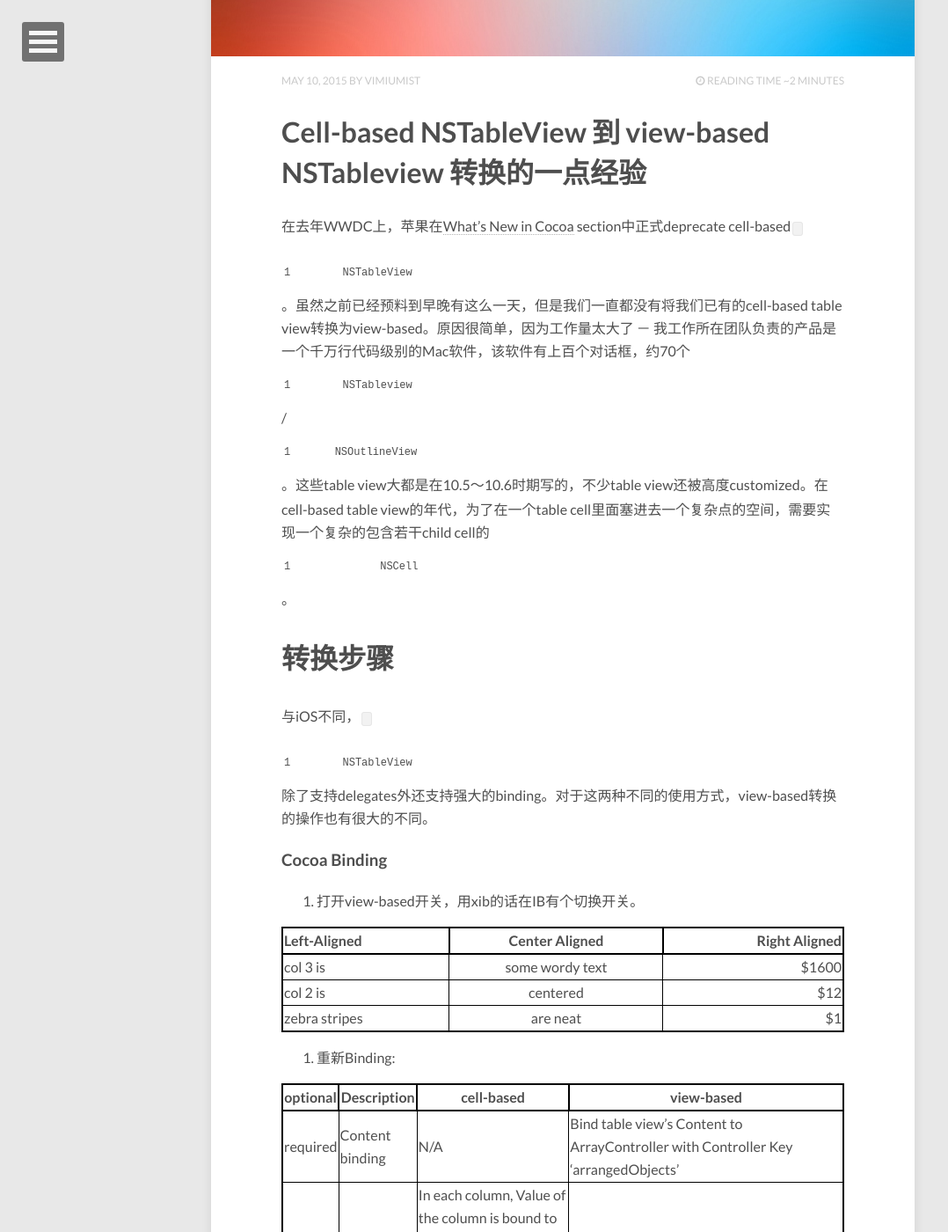
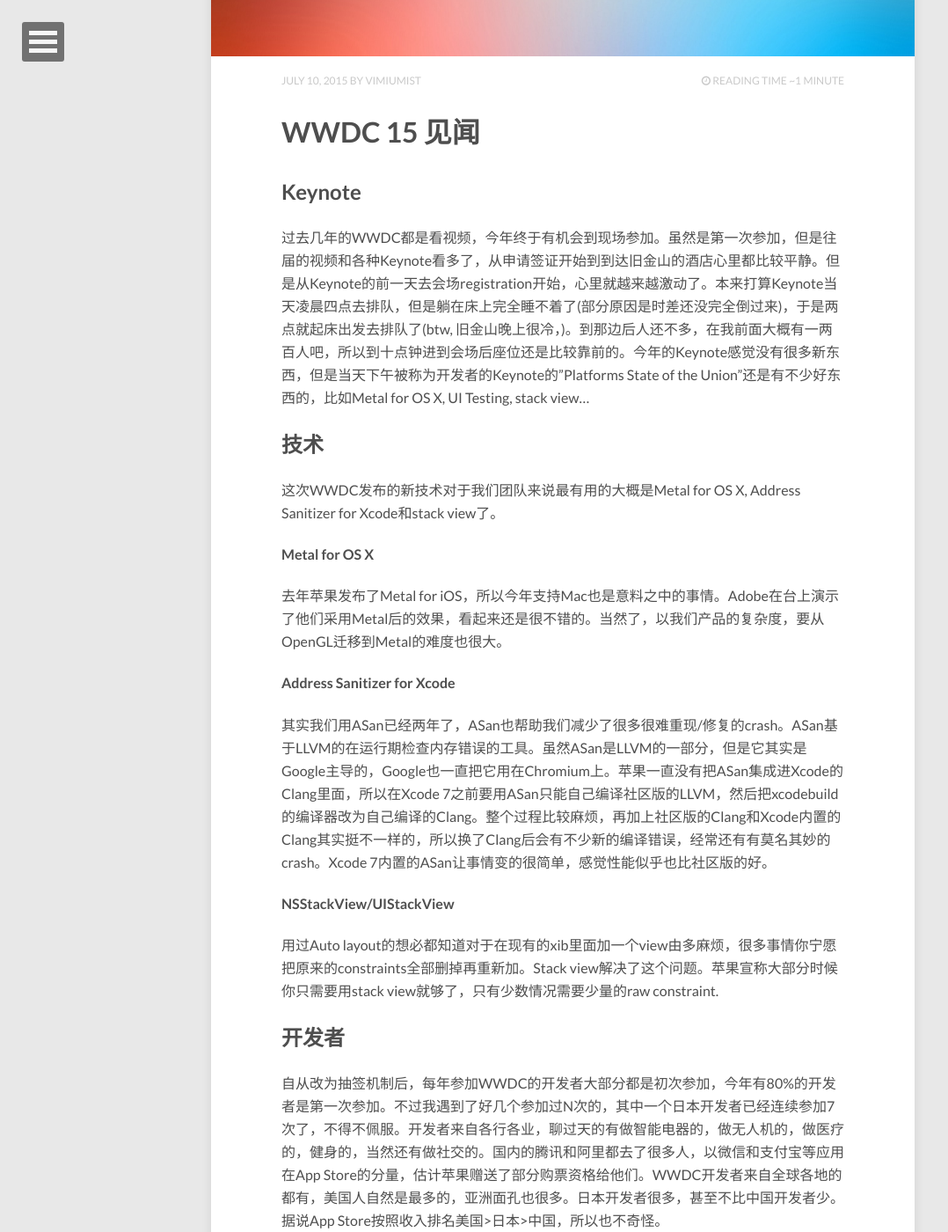
Before and after one commit to beretboat/beretboat.github.io, a Jekyll site: the page built from index.html, in a window 1280 px wide and 1400 px high, scrolled down 837 px. Shown: the whole window at 88% size, without its empty margins (0-1078 px from the left). Built offline with Jekyll 4.4.1, drawn with Linux system fonts in a browser that asks for light colours; nearby versions of some CDN libraries; the list of posts is cut into pages by our own code; some of the changed text lies outside the part shown.

Commit message:
WWDC post

```diff
--- /dev/null
+++ b/_posts/2015-07-10-wwdc15.md
@@ -0,0 +1,30 @@
+---
+layout: post
+title: WWDC 15 见闻
+description: ""
+modified: 2015-07-21
+tags: [WWDC Apple OSX]
+image:
+  feature: abstract-3.jpg
+  credit: dargadgetz
+  creditlink: http://www.dargadgetz.com/ios-7-abstract-wallpaper-pack-for-iphone-5-and-ipod-touch-retina/
+---
+
+##Keynote
+过去几年的WWDC都是看视频，今年终于有机会到现场参加。虽然是第一次参加，但是往届的视频和各种Keynote看多了，从申请签证开始到到达旧金山的酒店心里都比较平静。但是从Keynote的前一天去会场registration开始，心里就越来越激动了。本来打算Keynote当天凌晨四点去排队，但是躺在床上完全睡不着了(部分原因是时差还没完全倒过来)，于是两点就起床出发去排队了(btw, 旧金山晚上很冷，)。到那边后人还不多，在我前面大概有一两百人吧，所以到十点钟进到会场后座位还是比较靠前的。今年的Keynote感觉没有很多新东西，但是当天下午被称为开发者的Keynote的"Platforms State of the Union"还是有不少好东西的，比如Metal for OS X, UI Testing, stack view...
+
+##技术
+这次WWDC发布的新技术对于我们团队来说最有用的大概是Metal for OS X, Address Sanitizer for Xcode和stack view了。
+####Metal for OS X
+去年苹果发布了Metal for iOS，所以今年支持Mac也是意料之中的事情。Adobe在台上演示了他们采用Metal后的效果，看起来还是很不错的。当然了，以我们产品的复杂度，要从OpenGL迁移到Metal的难度也很大。
+####Address Sanitizer for Xcode
+其实我们用ASan已经两年了，ASan也帮助我们减少了很多很难重现/修复的crash。ASan基于LLVM的在运行期检查内存错误的工具。虽然ASan是LLVM的一部分，但是它其实是Google主导的，Google也一直把它用在Chromium上。苹果一直没有把ASan集成进Xcode的Clang里面，所以在Xcode 7之前要用ASan只能自己编译社区版的LLVM，然后把xcodebuild的编译器改为自己编译的Clang。整个过程比较麻烦，再加上社区版的Clang和Xcode内置的Clang其实挺不一样的，所以换了Clang后会有不少新的编译错误，经常还有有莫名其妙的crash。Xcode 7内置的ASan让事情变的很简单，感觉性能似乎也比社区版的好。
+####NSStackView/UIStackView
+用过Auto layout的想必都知道对于在现有的xib里面加一个view由多麻烦，很多事情你宁愿把原来的constraints全部删掉再重新加。Stack view解决了这个问题。苹果宣称大部分时候你只需要用stack view就够了，只有少数情况需要少量的raw constraint.
+
+##开发者
+自从改为抽签机制后，每年参加WWDC的开发者大部分都是初次参加，今年有80%的开发者是第一次参加。不过我遇到了好几个参加过N次的，其中一个日本开发者已经连续参加7次了，不得不佩服。开发者来自各行各业，聊过天的有做智能电器的，做无人机的，做医疗的，健身的，当然还有做社交的。国内的腾讯和阿里都去了很多人，以微信和支付宝等应用在App Store的分量，估计苹果赠送了部分购票资格给他们。WWDC开发者来自全球各地的都有，美国人自然是最多的，亚洲面孔也很多。日本开发者很多，甚至不比中国开发者少。据说App Store按照收入排名美国>日本>中国，所以也不奇怪。
+
+
+##OS X vs iOS
+虽然大家都知道iOS开发者的数量远远多于Mac开发者，但是我还是没想到WWDC现场的Mac开发者那么少。有些session是两个平台共通的(如Auto layout, Address Sanitizer), 参加的人很多。但是到了Mac独有的session(如NSCollectionView, Full Screen Window), 参加的人就太少了，前几排随便坐。国内的Mac开发者比例可能更少，以至于招个有经验的Mac开发者很难很难。在为数不多的参加Mac session的开发者当中，似乎不大有中国人。在现场我唯一遇到的有在开发Mac产品的中国开发者是沪江培训的。
```
Also changed, not shown: _posts/2015-05-10-converting-cell-based-NSTableView-to-view-based-NSTableview.md (+2 -2 lines).
